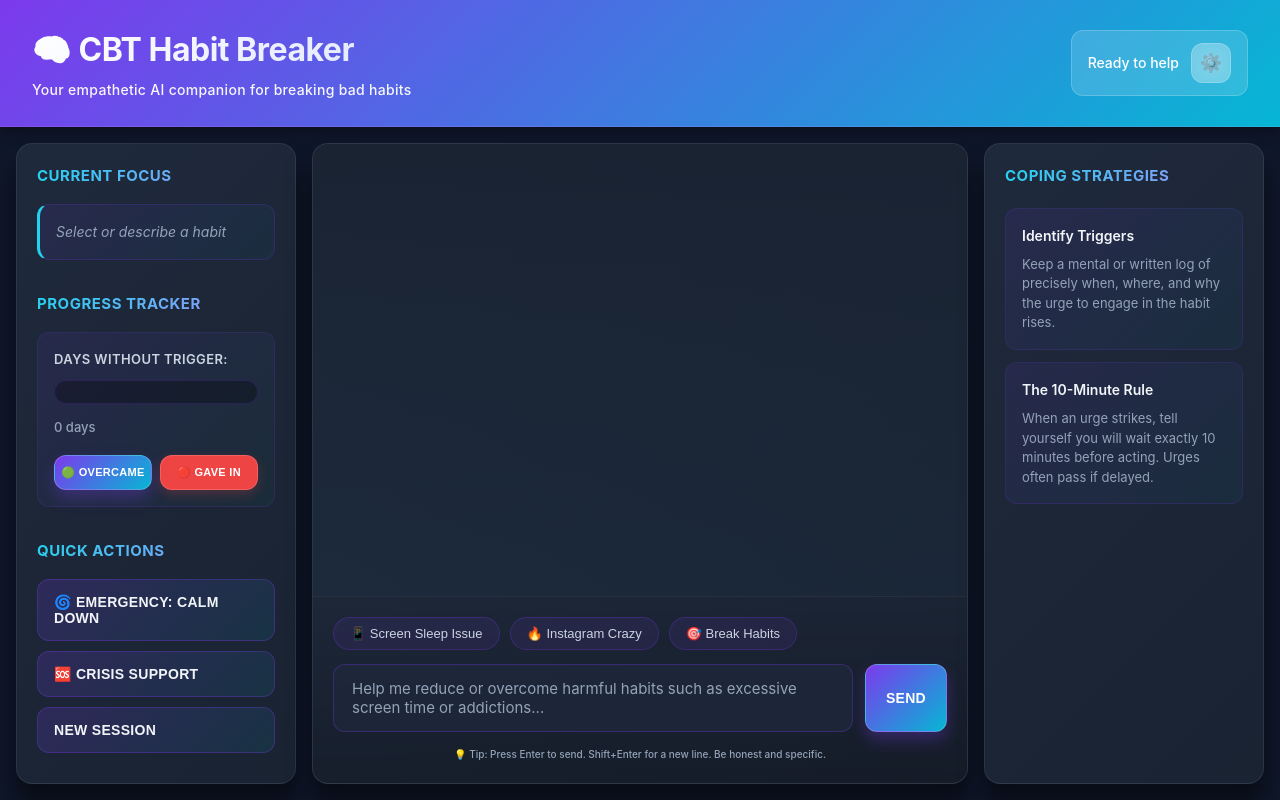
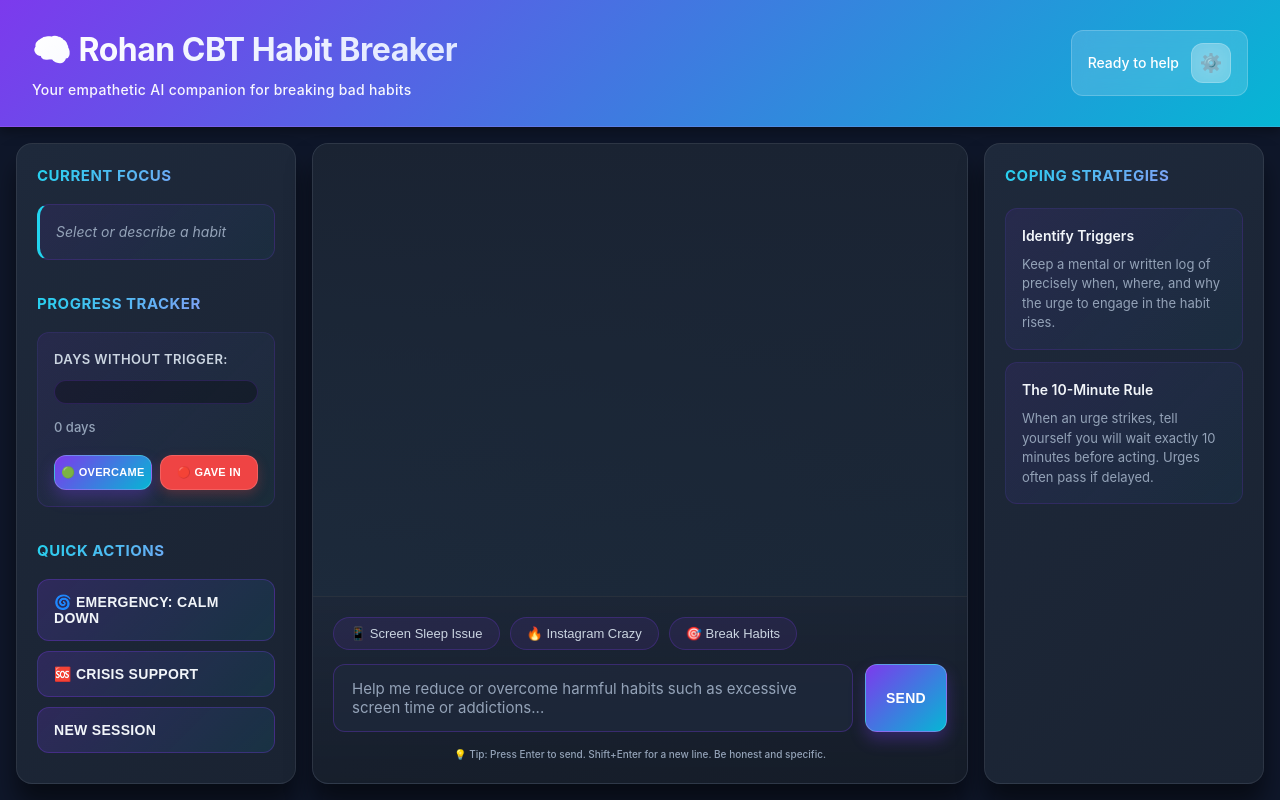
Before and after one commit to rohankoushikrv/Koushik_PromptWars-HYD-GoogleForDevelopers26, a website: page CBT-HabitBreaker-AI/index.html in a window 1280 px wide. Drawn offline with Linux system fonts and the light colour scheme.

Commit message:
Update index.html

```diff
--- a/CBT-HabitBreaker-AI/index.html
+++ b/CBT-HabitBreaker-AI/index.html
@@ -11,7 +11,7 @@
         <!-- Header -->
         <header class="header">
             <div class="header-content">
-                <h1>🧠 CBT Habit Breaker</h1>
+                <h1>🧠 Rohan CBT Habit Breaker</h1>
                 <p class="tagline">Your empathetic AI companion for breaking bad habits</p>
             </div>
             <div class="session-info">
```
